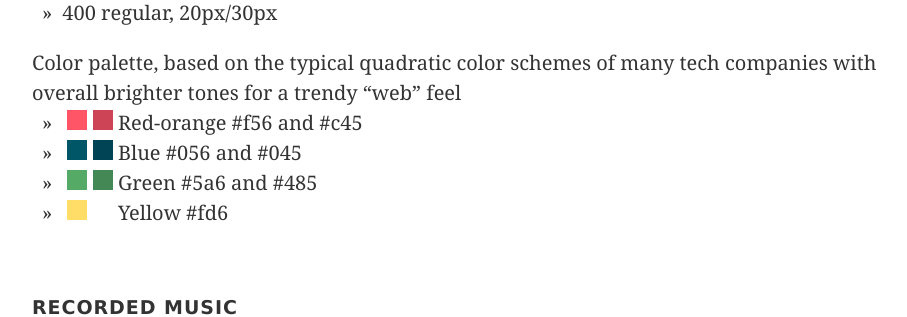
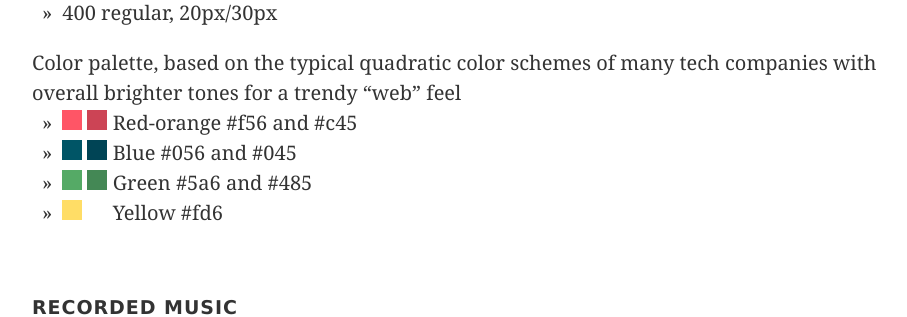
Before and after one commit to taylor-edwards/layout-patterns, a Jekyll site: the page built from sources.md, in a window 1280 px wide. Shown: the part 1853-2170 px from the top of the page, without its empty margins (158-1065 px from the left). Built offline with Jekyll 4.4.1, drawn with Linux system fonts in a browser that asks for light colours.

Commit message:
Proper inline swatches
Using spans instead of divs

```diff
--- a/_sass/_objects.scss
+++ b/_sass/_objects.scss
@@ -33,7 +33,7 @@ nav {
     margin-top: .33em !important;
   }
 }
-div[class^="box"] {
+span[class^="box"] {
   display: inline-block;
   height: 1em;
   vertical-align: baseline;
@@ -43,7 +43,7 @@ div[class^="box"] {
     margin: 0;
   }
 }
-div.box--small {
+span.box--small {
   height: .85em;
   margin-left: .15em;
   width: .85em;
--- a/sources.md
+++ b/sources.md
@@ -58,10 +58,10 @@ Streaming video
 : 400 regular, 20px/30px
 
 Color palette, based on the typical quadratic color schemes of many tech companies with overall brighter tones for a trendy “web” feel
-: <div class="box--red"></div><div class="box--darkred"></div> Red-orange #f56 and #c45
-: <div class="box--blue"></div><div class="box--darkblue"></div> Blue #056 and #045
-: <div class="box--green"></div><div class="box--darkgreen"></div> Green #5a6 and #485
-: <div class="box--yellow"></div><div class="box"></div> Yellow #fd6
+: <span class="box--red"></span> <span class="box--darkred"></span> Red-orange #f56 and #c45
+: <span class="box--blue"></span> <span class="box--darkblue"></span> Blue #056 and #045
+: <span class="box--green"></span> <span class="box--darkgreen"></span> Green #5a6 and #485
+: <span class="box--yellow"></span> <span class="box"></span> Yellow #fd6
 
 ###Recorded music
 {: #music}
```
Also changed, not shown: index.md (+1 -1 lines).
